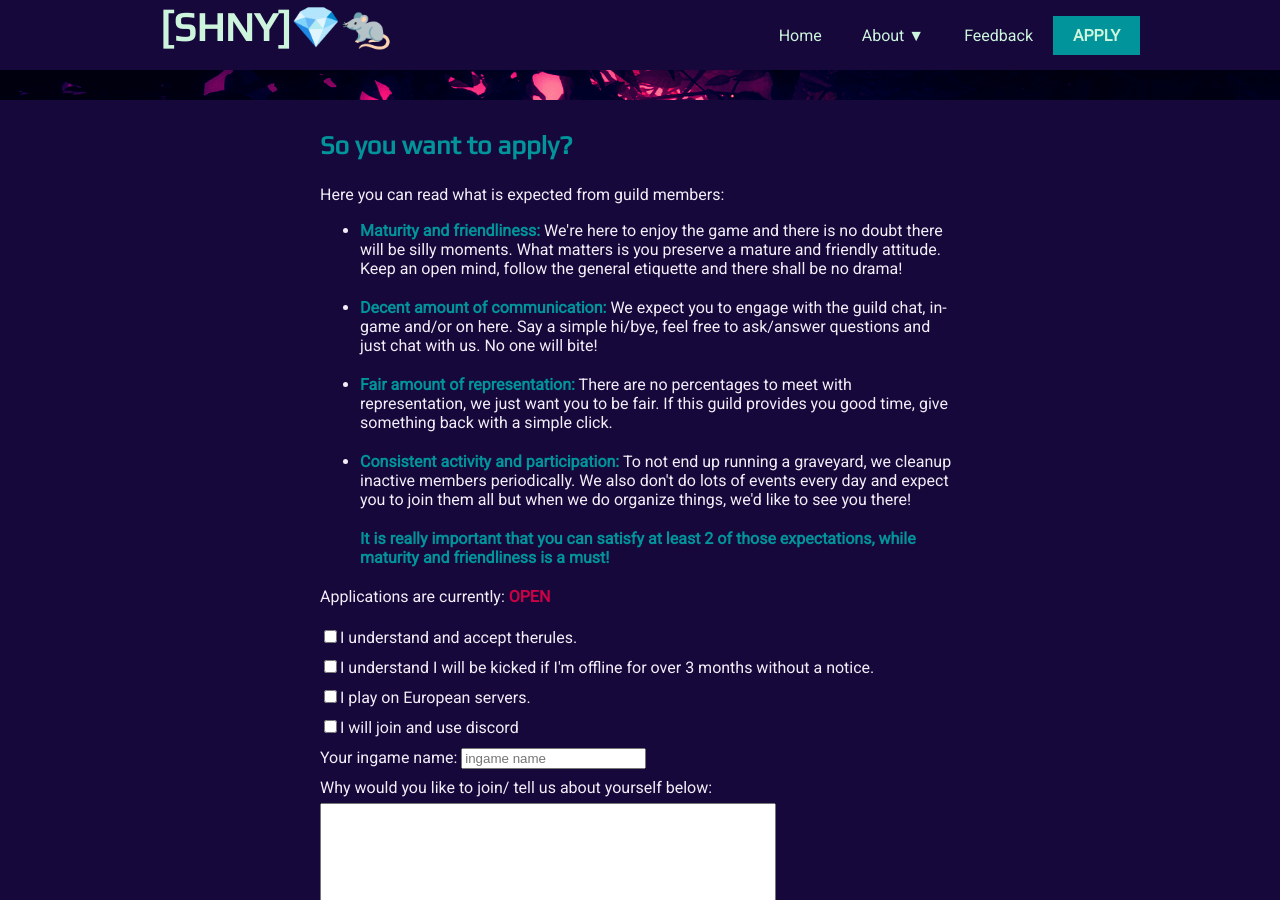
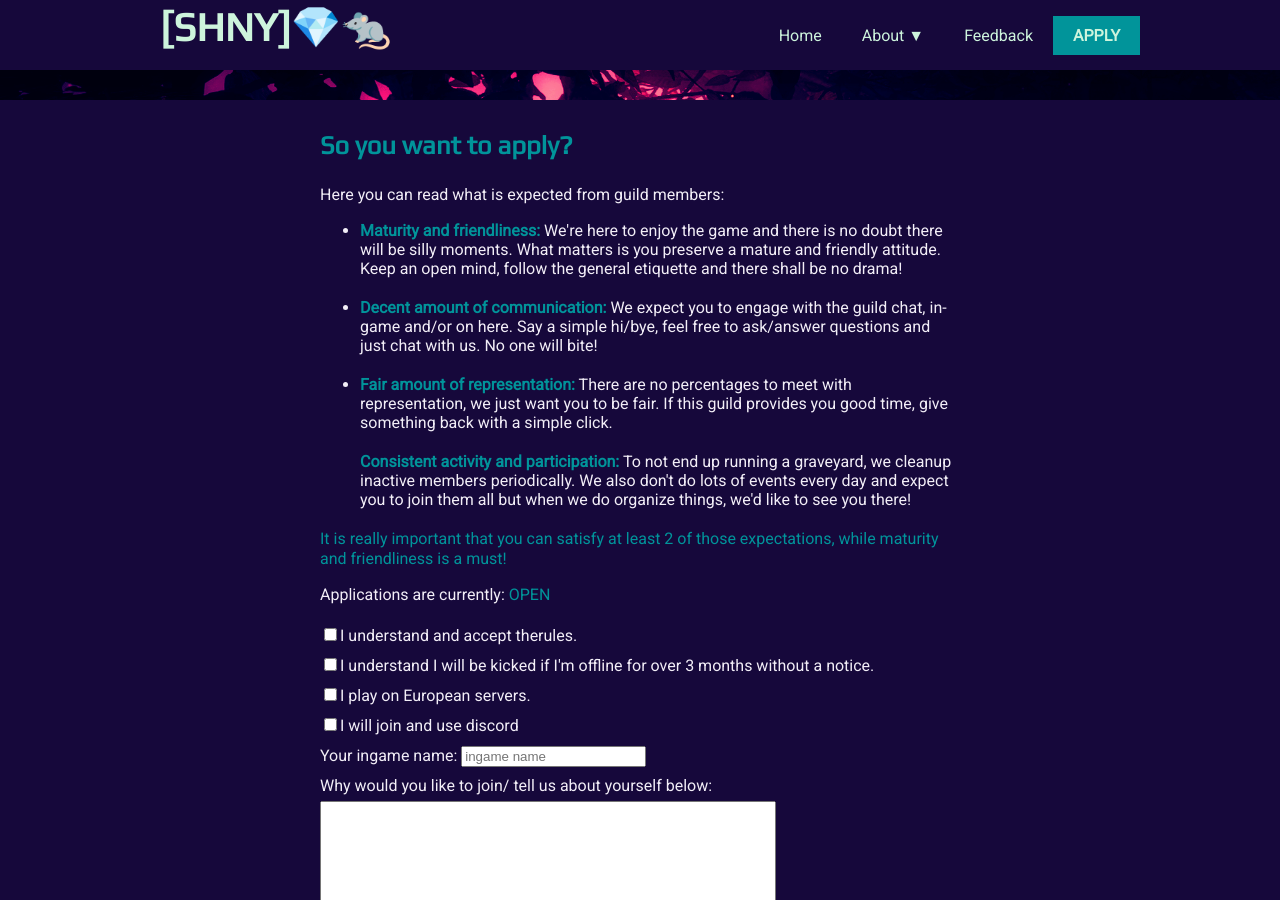
Before and after one commit to KimberlyVdB/SHNY-Jekyll-Website, a Jekyll site: the page built from apply.html, in a window 1280 px wide and 900 px high. Built offline with Jekyll 4.4.1, drawn with Linux system fonts in a browser that asks for light colours; nearby versions of some CDN libraries; a script that is not in the unit is left out.

Commit message:
changed li to p, changed class of span

```diff
--- a/apply.html
+++ b/apply.html
@@ -31,14 +31,14 @@ title: mainContent
       periodically. We also don't do lots of events every day and expect you to join them all but when we do
       organize things, we'd like to see you there!
     </li>
-
-    <li><span>It is really important that you can satisfy at least 2 of those expectations,
-        while maturity and friendliness is a must!</span>
-    </li>
   </ul>
 
+  <p><span>It is really important that you can satisfy at least 2 of those expectations,
+      while maturity and friendliness is a must!</span>
+  </p>
+
   <div>
-    <p>Applications are currently: <span class="applicationOpen">OPEN</span></p>
+    <p>Applications are currently: <span class="altSpanColor">OPEN</span></p>
   </div>
 
   <form>
```
